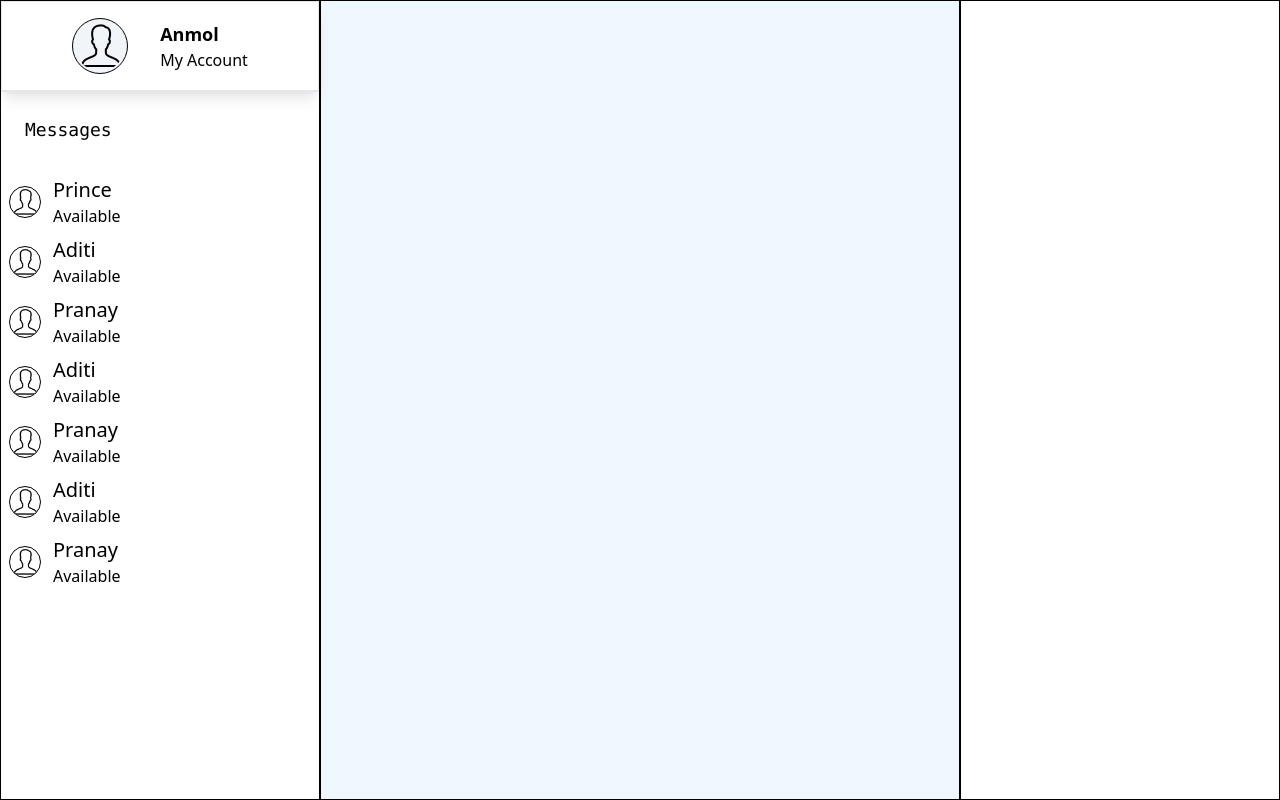
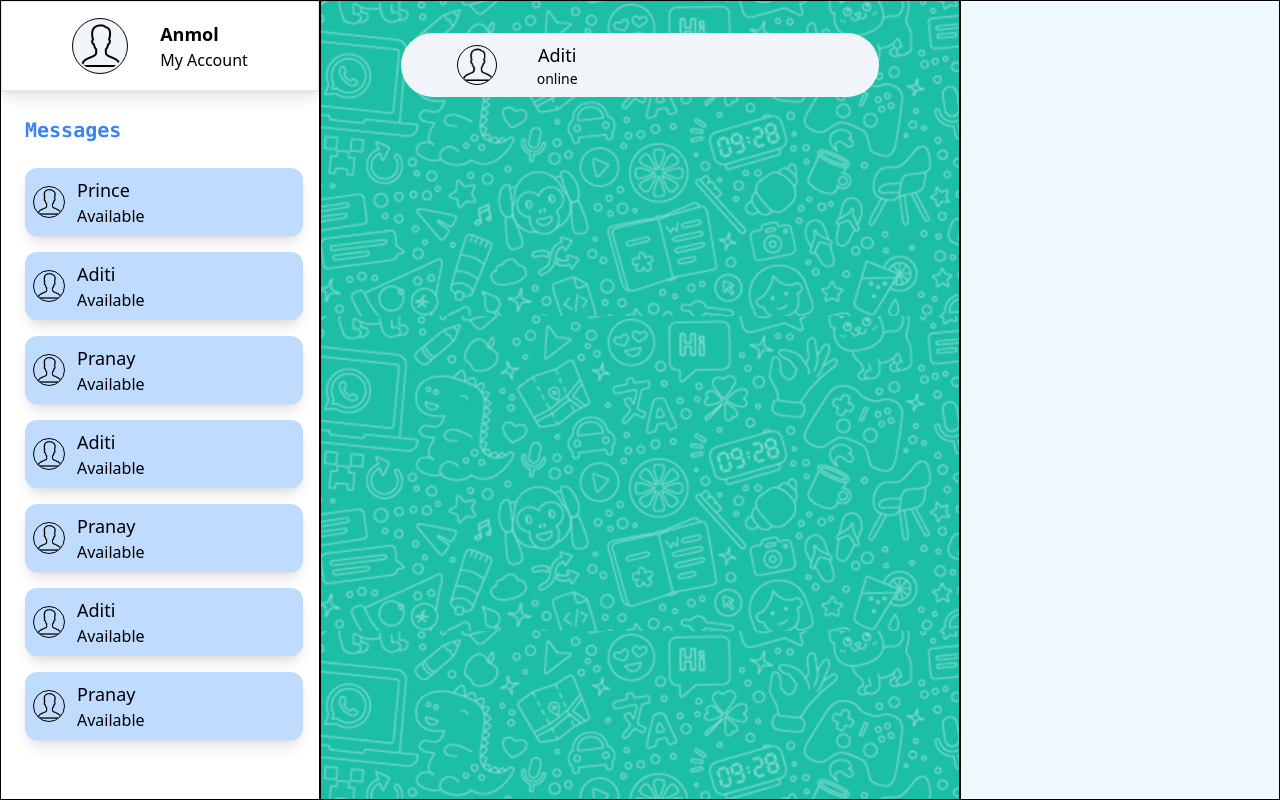
Before and after one commit to Anmolgaur7/Whisper, a React (Create React App) app: page /dashboard in a window 1280 px wide. Built offline with nearby package versions, Linux system fonts and the light colour scheme.

Commit message:
login signup design done  started working dash

```diff
--- a/src/components/Dashboard.jsx
+++ b/src/components/Dashboard.jsx
@@ -27,7 +27,7 @@ function Dashboard() {
             status: "Available",
             img: User
         }
-        ,{
+        , {
             name: "Aditi",
             status: "Available",
             img: User
@@ -36,11 +36,21 @@ function Dashboard() {
             name: "Pranay",
             status: "Available",
             img: User
-        }
+        },
+        // {
+        //     name: "Maa",
+        //     status: "Available",
+        //     img: User
+        // },
+        // {
+        //     name: "Papa",
+        //     status: "Available",
+        //     img: User
+        // }
     ]
     return (
         <div className='flex w-screen '>
-            <div className='w-[25%] border bg-white border-black  h-screen'>
+            <div className='w-[25%] border bg-white border-black h-screen'>
                 <div className='flex justify-center border items-center  p-4 shadow-lg'>
                     <img src={User} alt="user" className='border border-1 p-[2px] border-black rounded-full bg-slate-100' />
                     <div className='ml-8'>
@@ -50,16 +60,16 @@ function Dashboard() {
                 </div>
                 <hr />
                 <div>
-                    <h1 className='p-6 text-lg font-mono'>Messages</h1>
+                    <h1 className='p-2 text-xl font-semibold font-mono mt-4  ml-4 text-blue-500'>Messages</h1>
                     <div>
                         {
-                            contacts.map(({name, status, img}) => {
+                            contacts.map(({ name, status, img }) => {
                                 return (
-                                    <div className='flex m-2 items-center'>
+                                    <div className='flex ml-6 m-4 bg-blue-200 cursor-pointer items-center p-2 rounded-xl shadow-lg'>
                                         <img src={img} alt="img" className='w-[2rem] h-[2rem] border border-black border-1 rounded-full' />
                                         <div className='ml-3'>
-                                        <h1 className='text-xl' >{name}</h1>
-                                        <p>{status}</p>
+                                            <h1 className='text-lg font-medium' >{name}</h1>
+                                            <p>{status}</p>
                                         </div>
                                     </div>
                                 )
@@ -69,8 +79,18 @@ function Dashboard() {
                     </div>
                 </div>
             </div>
-            <div className='w-[50%] border border-black h-screen'></div>
-            <div className='w-[25%] border bg-white border-black h-screen'></div>
+            <div className='w-[50%] border bg-chatbg bg-contain border-black h-screen flex justify-center'>
+                <div className='w-[75%] bg-slate-100 h-[4rem] mt-8 rounded-full flex items-center px-14'>
+                    <img src={User} alt="img" className='w-[2.5rem] h-[2.5rem] border border-black border-1 rounded-full' />
+                    <div className='flex justify-center items-center flex-col ml-10'>
+                    <h1 className='text-lg font-medium ' >Aditi</h1>
+                    <p className='text-sm'>online</p>
+                    </div>
+
+
+                </div>
+            </div>
+            <div className='w-[25%] border border-black h-screen'></div>
         </div>
     )
 }
--- a/tailwind.config.js
+++ b/tailwind.config.js
@@ -2,7 +2,11 @@
 module.exports = {
   content: ["./src/**/*.{js,jsx,ts,tsx}"],
   theme: {
-    extend: {},
+    extend: {
+      backgroundImage: {
+        'chatbg': "url('../src/images/peakpx.jpg')",
+      }
+    },
   },
   plugins: [],
 }
```
Also changed, not shown: src/images/peakpx.jpg (added).
